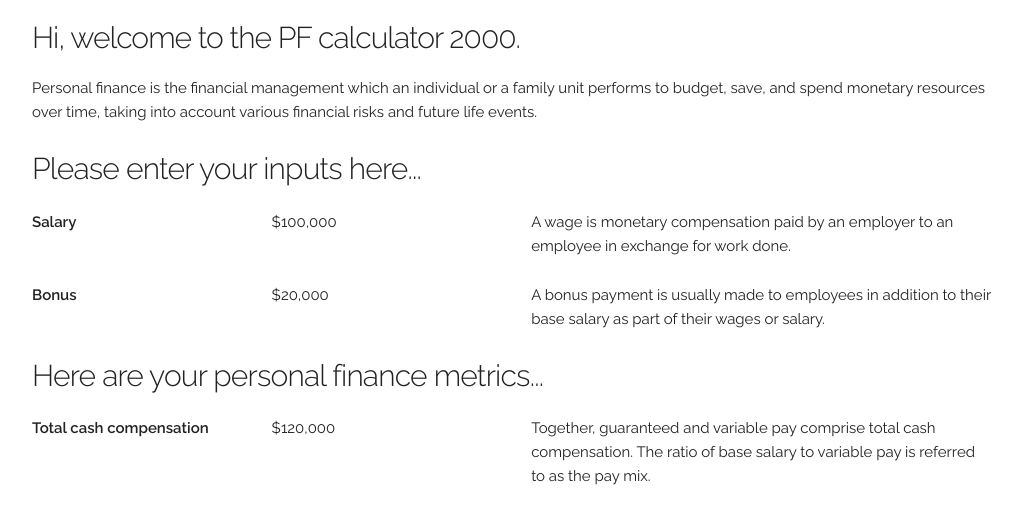
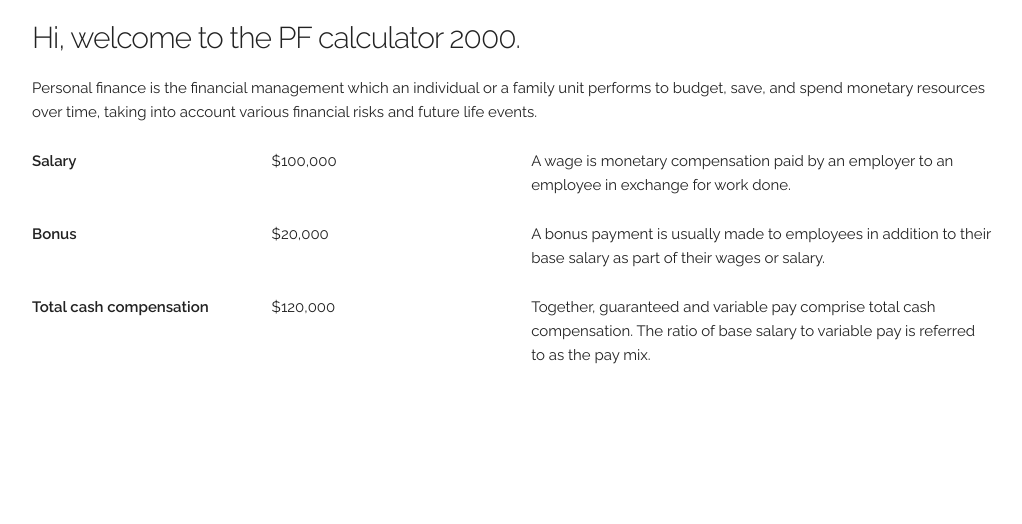
Before and after one commit to mcaputto/react-money, a React (Create React App) app: page / in a window 1280 px wide. Shown: the top 524 px of the page, without its empty margins (128-1150 px from the left). Built offline with nearby package versions, Linux system fonts and the light colour scheme.

Commit message:
KISS more

```diff
--- a/src/App.js
+++ b/src/App.js
@@ -3,20 +3,25 @@ import './skeleton.css'
 import './normalize.css'
 
 //-DATA-----------------------------------------------------------------------
-const metrics = {
+
+const data = {
     salary: {
         name: 'Salary',
         description: 'A wage is monetary compensation paid by an employer to an employee in exchange for work done.',
+        amount: '$100,000',
     },
     bonus: {
         name: 'Bonus',
         description: 'A bonus payment is usually made to employees in addition to their base salary as part of their wages or salary.',
+        amount: '$20,000',
     },
     totalCashCompensation: {
         name: 'Total cash compensation',
         description: 'Together, guaranteed and variable pay comprise total cash compensation. The ratio of base salary to variable pay is referred to as the pay mix.',
+        amount: '$120,000',
     },
 }
+
 // ---------------------------------------------------------------------------
 
 // -HEADER--------------------------------------------------------------------
@@ -26,7 +31,7 @@ const header = {
     subtitle: 'Personal finance is the financial management which an individual or a family unit performs to budget, save, and spend monetary resources over time, taking into account various financial risks and future life events.',
 }
 
-class WebsiteHeader extends Component {
+class Header extends Component {
     render() {
         return (
             <div className="row">
@@ -40,54 +45,24 @@ class WebsiteHeader extends Component {
         )
     }
 }
-// ---------------------------------------------------------------------------
+
 // -BODY----------------------------------------------------------------------
-const WebsiteBody = () =>
+
+const Body = () =>
     <div className="row">
-        <h4>Please enter your inputs here...</h4>
         <div className="row">
-            <AppRow
-                description={
-                    <DescriptionArea
-                        text={metrics.salary.description}
+            <AppRow metricName={data.salary.name}
+                    metricValue={data.salary.amount}
+                    metricText={data.salary.description}
+            />
+            <AppRow metricName={data.bonus.name}
+                    metricValue={data.bonus.amount}
+                    metricText={data.bonus.description}
+            />
+            <AppRow metricName={data.totalCashCompensation.name}
+                    metricValue={data.totalCashCompensation.amount}
+                    metricText={data.totalCashCompensation.description}
                     />
-                }
-                amount={
-                    <InputArea
-                        metricName={metrics.salary.name}
-                        metricValue='$100,000'
-                    />
-                }
-            />
-            <AppRow
-                description={
-                    <DescriptionArea
-                        text={metrics.bonus.description}
-                    />
-                }
-                amount={
-                    <InputArea
-                        metricName={metrics.bonus.name}
-                        metricValue='$20,000'
-                    />
-                }
-            />
-        </div>
-        <h4>Here are your personal finance metrics...</h4>
-        <div className="row">
-            <AppRow
-                description={
-                    <DescriptionArea
-                        text={metrics.totalCashCompensation.description}
-                    />
-                }
-                amount={
-                    <InputArea
-                        metricName={metrics.totalCashCompensation.name}
-                        metricValue='$120,000'
-                    />
-                }
-            />
         </div>
     </div>
 
@@ -95,57 +70,36 @@ class AppRow extends Component {
     render() {
         return (
             <div className="row">
-                {this.props.amount}
-                {this.props.description}
-            </div>
-        )
-    }
-}
-
-class DescriptionArea extends Component {
-    render() {
-        return (
-            <div className="one-half column" style={{textAlign: 'left'}}>
-                <p>{this.props.text}</p>
-            </div>
-        )
-    }
-}
-
-class InputArea extends Component {
-    render () {
-        return (
-            <div className="one-half column">
-                <div className="row">
-                    <SubInputArea text={<strong>{this.props.metricName}</strong>} />
-                    <SubInputArea text={this.props.metricValue} />
+                <div className="one-half column">
+                    <div className="row">
+                        <div className="one-half column" style={{textAlign: 'left'}}>
+                            <p>{<strong>{this.props.metricName}</strong>}</p>
+                        </div>
+                        <div className="one-half column" style={{textAlign: 'left'}}>
+                            <p>{this.props.metricValue}</p>
+                        </div>
+                    </div>
+                </div>
+                <div className="one-half column" style={{textAlign: 'left'}}>
+                    <p>{this.props.metricText}</p>
                 </div>
             </div>
         )
     }
 }
 
-class SubInputArea extends Component {
-    render() {
-        return (
-            <div className="one-half column" style={{textAlign: 'left'}}>
-                <p>{this.props.text}</p>
-            </div>
-        )
-    }
-}
-// ---------------------------------------------------------------------------
+
 // -MOUNT---------------------------------------------------------------------
+
 class App extends Component {
     render() {
         return (
             <div className="container">
-                <WebsiteHeader />
-                <WebsiteBody />
+                <Header />
+                <Body />
             </div>
         )
     }
 }
 
 export default App
-// ---------------------------------------------------------------------------
```
